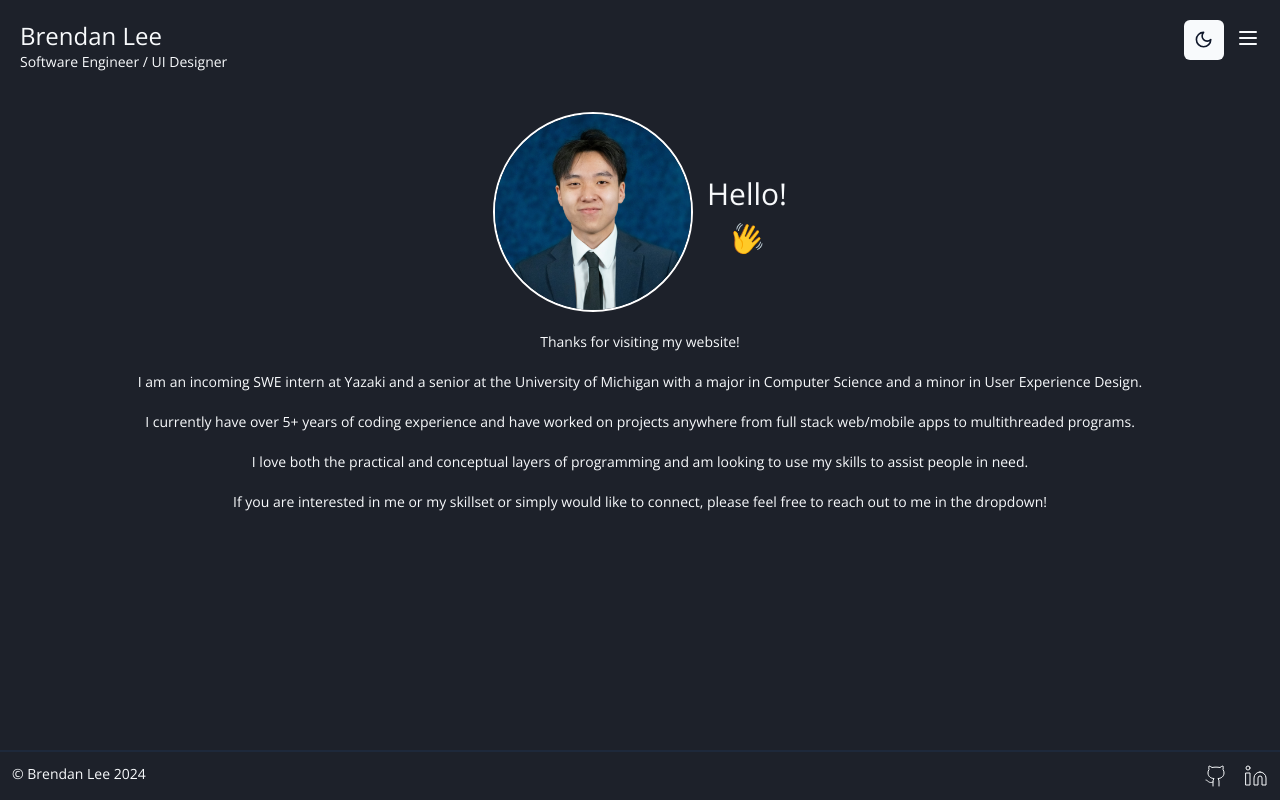
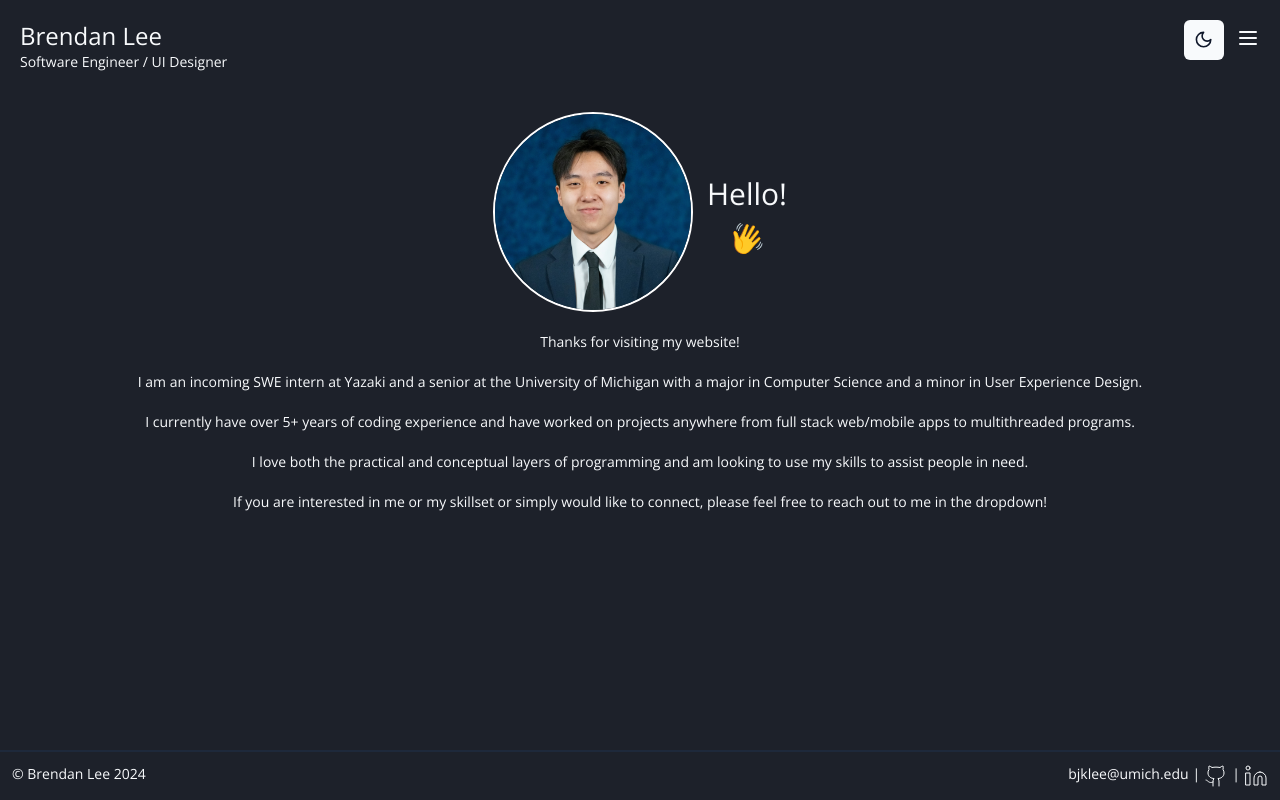
Before and after one commit to bjklee/portfolio, a Next.js app: page /about in a window 1280 px wide. Built offline with nearby package versions, Linux system fonts and the light colour scheme.

Commit message:
add email to footer

```diff
--- a/components/relative_footer.tsx
+++ b/components/relative_footer.tsx
@@ -9,10 +9,15 @@ export default function RelativeFooter() {
       <div className="flex flex-row justify-between">
         <p className="text-sm">© Brendan Lee 2024</p>
         <div className="flex flex-row">
-          <a href="https://github.com/bjklee" className="mr-4">
+          <a href="mailto:bjklee@umich.edu" className="mx-1 text-sm">
+            bjklee@umich.edu
+          </a>
+          <p className="text-sm">|</p>
+          <a href="https://github.com/bjklee" className="mx-1">
             <Github strokeWidth={1} />
           </a>
-          <a href="https://www.linkedin.com/in/brendanjklee/">
+          <p className="text-sm">|</p>
+          <a href="https://www.linkedin.com/in/brendanjklee/" className="ml-1">
             <Linkedin strokeWidth={1} />
           </a>
         </div>
```
